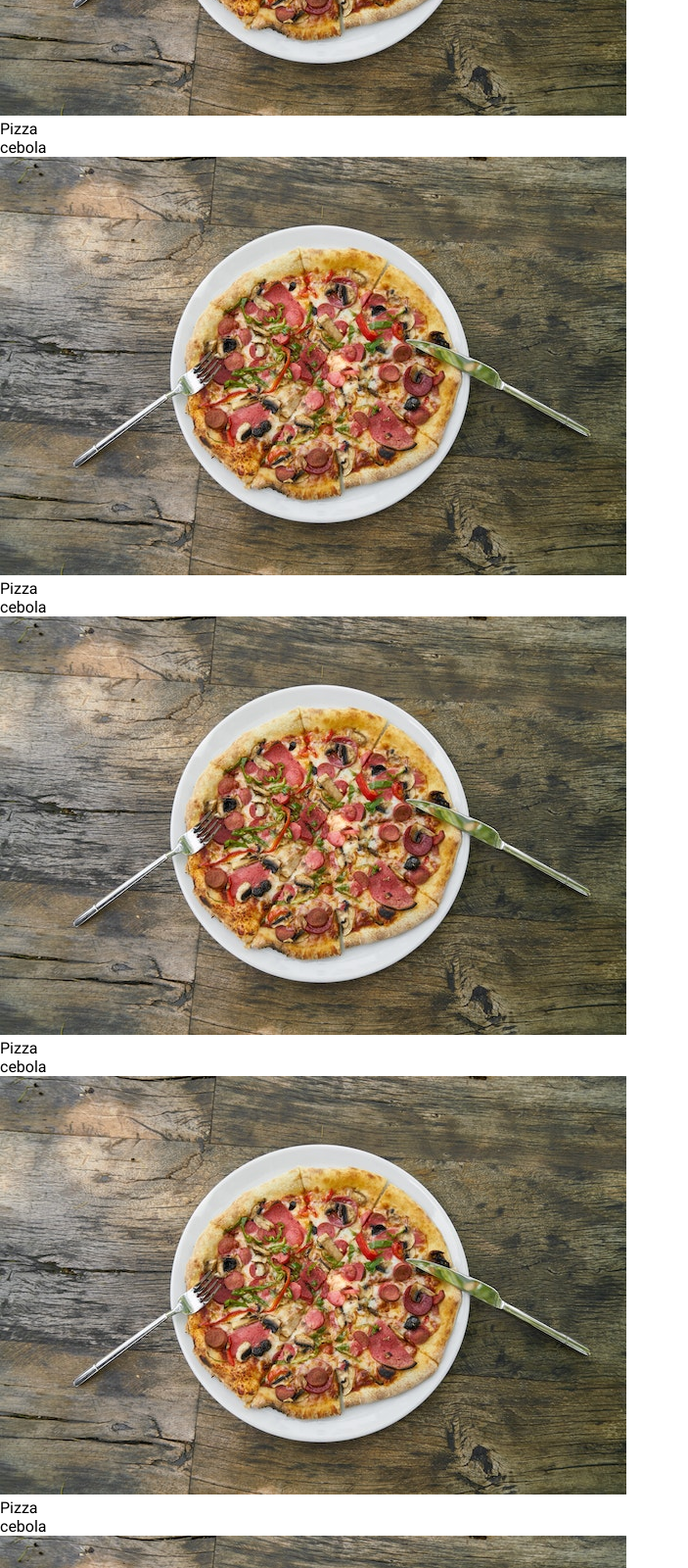
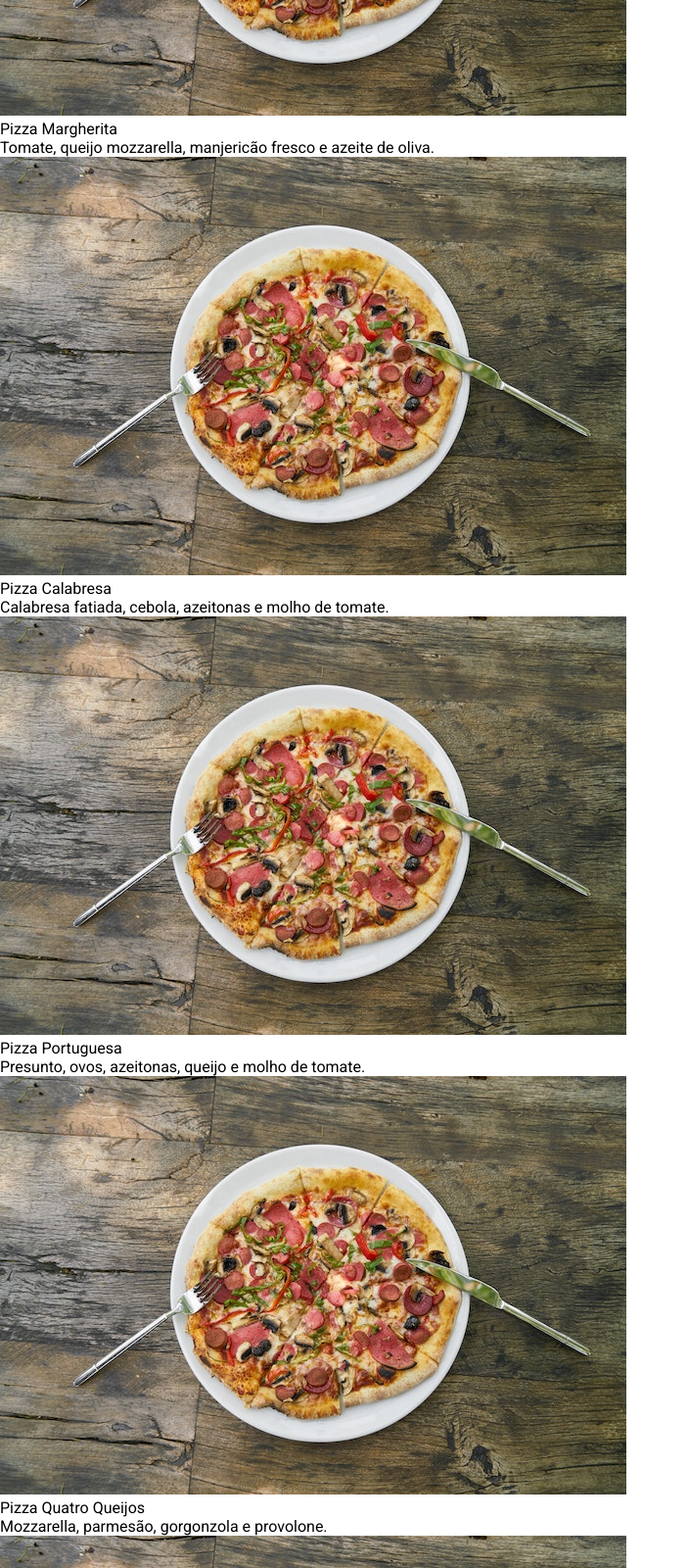
Before and after one commit to devmathsena/page-cardapio-pizzaria, a plain HTML site: page index.html in a window 1280 px wide. Shown: the part 1240-2840 px from the top of the page at 98% size, without its empty margins (0-703 px from the left). Drawn offline with Linux system fonts and the light colour scheme.

Commit message:
Update index.html

```diff
--- a/index.html
+++ b/index.html
@@ -22,6 +22,8 @@
                 <li><a class="nav__link" href="#contact">Contato</a></li>
             </ul>
         </nav>
+    </header>
+
     <main>
         <section class="hero">
             <div class="hero__container">
@@ -40,90 +42,85 @@
                 <span class="menu__image-wrapper">
                     <img class="menu__img" src="./src/img/pizza-prato.jpg" alt="pizza em prato e talheres">
                 </span>
-                    <p class="menu__title">Pizza</p>
-                    <p class="menu__text">cebola</p>
+                <p class="menu__title">Pizza Margherita</p>
+                <p class="menu__text">Tomate, queijo mozzarella, manjericão fresco e azeite de oliva.</p>
             </div>
             <div class="menu">
                 <span class="menu__image-wrapper">
                     <img class="menu__img" src="./src/img/pizza-prato.jpg" alt="pizza em prato e talheres">
                 </span>
-                    <p class="menu__title">Pizza</p>
-                    <p class="menu__text">cebola</p>
+                <p class="menu__title">Pizza Calabresa</p>
+                <p class="menu__text">Calabresa fatiada, cebola, azeitonas e molho de tomate.</p>
             </div>
             <div class="menu">
                 <span class="menu__image-wrapper">
                     <img class="menu__img" src="./src/img/pizza-prato.jpg" alt="pizza em prato e talheres">
                 </span>
-                    <p class="menu__title">Pizza</p>
-                    <p class="menu__text">cebola</p>
+                <p class="menu__title">Pizza Portuguesa</p>
+                <p class="menu__text">Presunto, ovos, azeitonas, queijo e molho de tomate.</p>
             </div>
             <div class="menu">
                 <span class="menu__image-wrapper">
                     <img class="menu__img" src="./src/img/pizza-prato.jpg" alt="pizza em prato e talheres">
                 </span>
-                    <p class="menu__title">Pizza</p>
-                    <p class="menu__text">cebola</p>
+                <p class="menu__title">Pizza Quatro Queijos</p>
+                <p class="menu__text">Mozzarella, parmesão, gorgonzola e provolone.</p>
             </div>
             <div class="menu">
                 <span class="menu__image-wrapper">
                     <img class="menu__img" src="./src/img/pizza-prato.jpg" alt="pizza em prato e talheres">
                 </span>
-                    <p class="menu__title">Pizza</p>
-                    <p class="menu__text">cebola</p>
+                <p class="menu__title">Pizza Frango com Catupiry</p>
+                <p class="menu__text">Frango desfiado, catupiry e azeitonas verdes.</p>
             </div>
             <div class="menu">
                 <span class="menu__image-wrapper">
                     <img class="menu__img" src="./src/img/pizza-prato.jpg" alt="pizza em prato e talheres">
                 </span>
-                    <p class="menu__title">Pizza</p>
-                    <p class="menu__text">cebola</p>
+                <p class="menu__title">Pizza Vegetariana</p>
+                <p class="menu__text">Berinjela, abobrinha, pimentões e tomate seco.</p>
             </div>
             <div class="menu">
                 <span class="menu__image-wrapper">
                     <img class="menu__img" src="./src/img/pizza-prato.jpg" alt="pizza em prato e talheres">
                 </span>
-                    <p class="menu__title">Pizza</p>
-                    <p class="menu__text">cebola</p>
+                <p class="menu__title">Pizza Bacon</p>
+                <p class="menu__text">Bacon crocante, queijo, molho barbecue e cebola roxa.</p>
             </div>
             <div class="menu">
                 <span class="menu__image-wrapper">
                     <img class="menu__img" src="./src/img/pizza-prato.jpg" alt="pizza em prato e talheres">
                 </span>
-                    <p class="menu__title">Pizza</p>
-                    <p class="menu__text">cebola</p>
+                <p class="menu__title">Pizza Marguerita Special</p>
+                <p class="menu__text">Mozzarella de búfala, tomate cereja, manjericão e azeite trufado.</p>
             </div>
             <div class="menu">
                 <span class="menu__image-wrapper">
                     <img class="menu__img" src="./src/img/pizza-prato.jpg" alt="pizza em prato e talheres">
                 </span>
-                    <p class="menu__title">Pizza</p>
-                    <p class="menu__text">cebola</p>
+                <p class="menu__title">Pizza De Frutos do Mar</p>
+                <p class="menu__text">Camarões, mexilhões, lula e molho branco.</p>
             </div>
             <div class="menu">
                 <span class="menu__image-wrapper">
                     <img class="menu__img" src="./src/img/pizza-prato.jpg" alt="pizza em prato e talheres">
                 </span>
-                    <p class="menu__title">Pizza</p>
-                    <p class="menu__text">cebola</p>
+                <p class="menu__title">Pizza de Pepperoni</p>
+                <p class="menu__text">Pepperoni, queijo, molho de tomate e orégano.</p>
             </div>
             <div class="menu">
                 <span class="menu__image-wrapper">
                     <img class="menu__img" src="./src/img/pizza-prato.jpg" alt="pizza em prato e talheres">
                 </span>
-                    <p class="menu__title">Pizza</p>
-                    <p class="menu__text">cebola</p>
-                </div>
-                <div class="menu">
-                    <span class="menu__image-wrapper">
-                        <img class="menu__img" src="./src/img/pizza-prato.jpg" alt="pizza em prato e talheres">
-                    </span>
-                    <p class="menu__title">Pizza</p>
-                    <p class="menu__text">cebola</p>
+                <p class="menu__title">Pizza De Presunto</p>
+                <p class="menu__text">Presunto, queijo, tomate e orégano.</p>
             </div>
         </section>
+
         <section id="about_us" class="about_us">
             <div class="about_us__container">
-                    <img src="./src/img/pizza-forno.jpg" alt="pizza dentro do forno">
+                <img class="about-us__background__container" src="./src/img/pizza-forno.jpg"
+                    alt="pizza dentro do forno">
             </div>
             <div class="about_us__foreground">
                 <h2 class="about_us__title">Sobre Nós</h2>
@@ -147,7 +144,6 @@
     <footer>
         &copy; 2025 Alessio's Pizzaria
     </footer>
-    </header>
 </body>
 
 </html>
```
Lines whose indentation alone changed are shown as unchanged.
